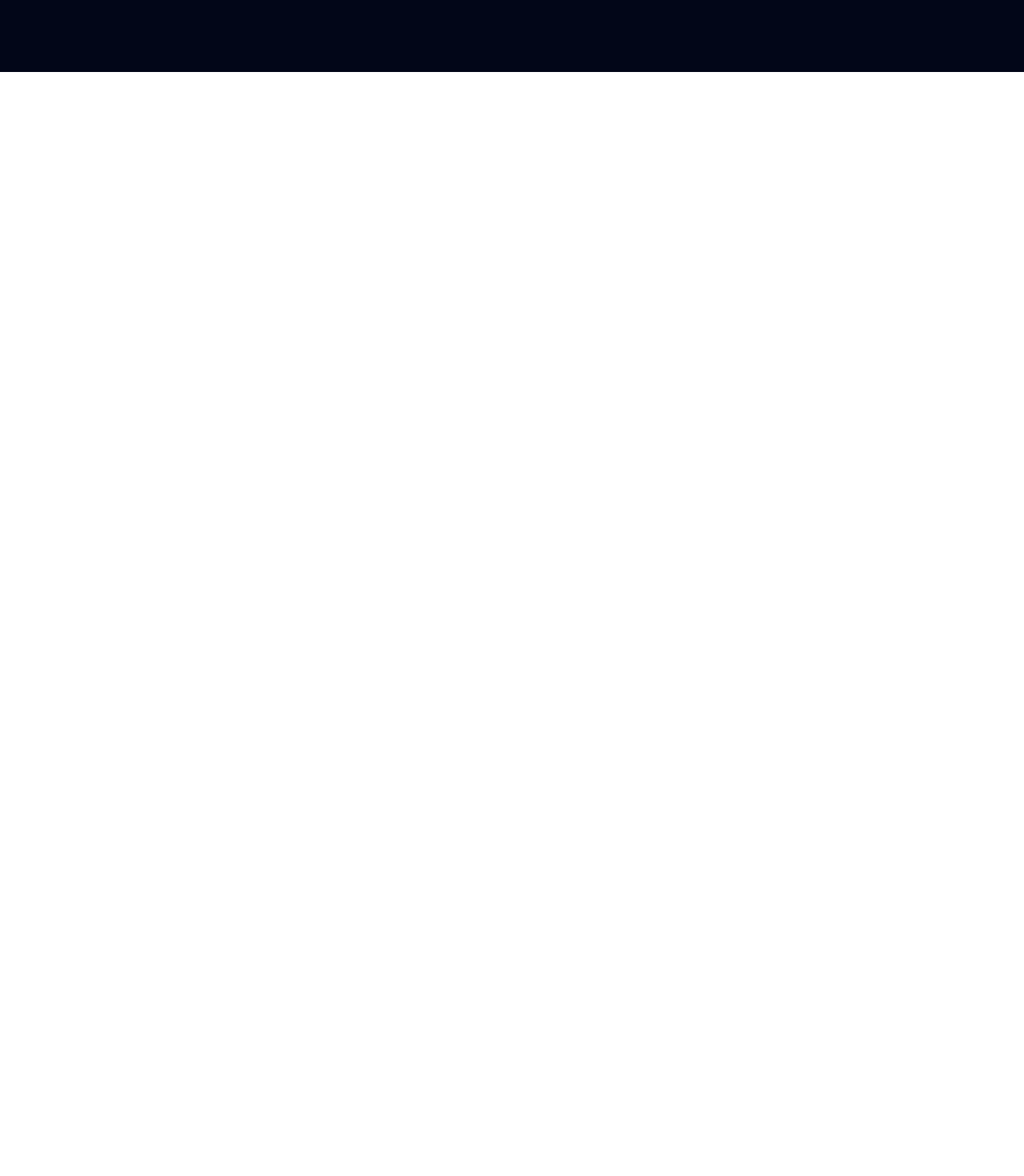
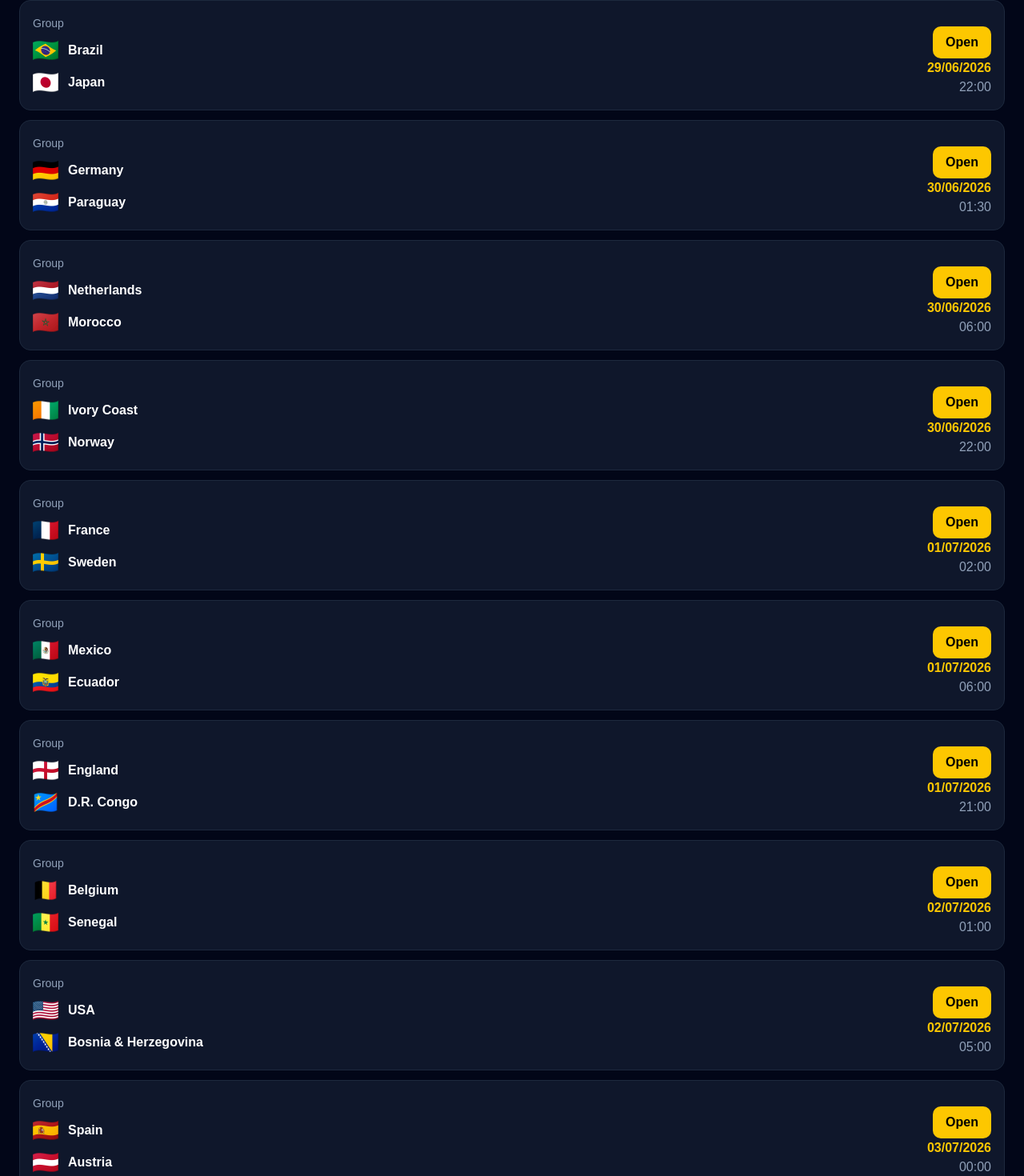
Before and after one commit to djurayevdavron/World-cup-2026-live, a React (Vite) app: page /matches in a window 1280 px wide. Shown: the part 710-2180 px from the top of the page at 80% size. Before the commit the page ends 800 px from the top, so only its background shows below. Built offline with nearby package versions, Linux system fonts and the light colour scheme.

Commit message:
Update matchesData.js

```diff
--- a/src/data/matchesData.js
+++ b/src/data/matchesData.js
@@ -1451,4 +1451,278 @@
 
     status: "finished",
   },
+  // ROUND OF 32
+
+{
+  id: 73,
+
+  homeTeam: "South Africa",
+  awayTeam: "Canada",
+
+  homeFlag: "/flags/south-africa-republic.png",
+  awayFlag: "/flags/canada.png",
+
+  date: "2026-06-29",
+  time: "00:00",
+
+  homeScore: 0,
+  awayScore: 1,
+
+  status: "finished",
+},
+
+{
+  id: 74,
+
+  homeTeam: "Brazil",
+  awayTeam: "Japan",
+
+  homeFlag: "/flags/brazil.png",
+  awayFlag: "/flags/japan.png",
+
+  date: "2026-06-29",
+  time: "22:00",
+
+  status: "upcoming",
+
+  stream: "https://app.setantasports.com/live/305102",
+},
+
+{
+  id: 75,
+
+  homeTeam: "Germany",
+  awayTeam: "Paraguay",
+
+  homeFlag: "/flags/germany.png",
+  awayFlag: "/flags/paraguay.png",
+
+  date: "2026-06-30",
+  time: "01:30",
+
+  status: "upcoming",
+
+  stream: "https://app.setantasports.com/live/305104",
+},
+
+{
+  id: 76,
+
+  homeTeam: "Netherlands",
+  awayTeam: "Morocco",
+
+  homeFlag: "/flags/netherlands.png",
+  awayFlag: "/flags/marocco.png",
+
+  date: "2026-06-30",
+  time: "06:00",
+
+  status: "upcoming",
+
+  stream: "https://app.setantasports.com/live/305106",
+},
+
+{
+  id: 77,
+
+  homeTeam: "Ivory Coast",
+  awayTeam: "Norway",
+
+  homeFlag: "/flags/ivory-coast.png",
+  awayFlag: "/flags/norway.png",
+
+  date: "2026-06-30",
+  time: "22:00",
+
+  status: "upcoming",
+
+  stream: "https://app.setantasports.com/live/305305",
+},
+
+{
+  id: 78,
+
+  homeTeam: "France",
+  awayTeam: "Sweden",
+
+  homeFlag: "/flags/france.png",
+  awayFlag: "/flags/sweden.png",
+
+  date: "2026-07-01",
+  time: "02:00",
+
+  status: "upcoming",
+
+  stream: "https://app.setantasports.com/live/305306",
+},
+
+{
+  id: 79,
+
+  homeTeam: "Mexico",
+  awayTeam: "Ecuador",
+
+  homeFlag: "/flags/mexico.png",
+  awayFlag: "/flags/ecuador.png",
+
+  date: "2026-07-01",
+  time: "06:00",
+
+  status: "upcoming",
+
+  stream: "https://app.setantasports.com/live/305307",
+},
+
+{
+  id: 80,
+
+  homeTeam: "England",
+  awayTeam: "D.R. Congo",
+
+  homeFlag: "/flags/england.png",
+  awayFlag: "/flags/DR-Congo.png",
+
+  date: "2026-07-01",
+  time: "21:00",
+
+  status: "upcoming",
+
+  stream: "https://app.setantasports.com/live/305308",
+},
+
+{
+  id: 81,
+
+  homeTeam: "Belgium",
+  awayTeam: "Senegal",
+
+  homeFlag: "/flags/belgium.png",
+  awayFlag: "/flags/senegal.png",
+
+  date: "2026-07-02",
+  time: "01:00",
+
+  status: "upcoming",
+
+  stream: "https://app.setantasports.com/live/305309",
+},
+
+{
+  id: 82,
+
+  homeTeam: "USA",
+  awayTeam: "Bosnia & Herzegovina",
+
+  homeFlag: "/flags/usa.png",
+  awayFlag: "/flags/bosnia.png",
+
+  date: "2026-07-02",
+  time: "05:00",
+
+  status: "upcoming",
+
+  stream: "https://app.setantasports.com/live/305310",
+},
+
+{
+  id: 83,
+
+  homeTeam: "Spain",
+  awayTeam: "Austria",
+
+  homeFlag: "/flags/spain.png",
+  awayFlag: "/flags/austria.png",
+
+  date: "2026-07-03",
+  time: "00:00",
+
+  status: "upcoming",
+
+  stream: "https://app.setantasports.com/live/305311",
+},
+
+{
+  id: 84,
+
+  homeTeam: "Portugal",
+  awayTeam: "Croatia",
+
+  homeFlag: "/flags/portugal.png",
+  awayFlag: "/flags/croatia.png",
+
+  date: "2026-07-03",
+  time: "04:00",
+
+  status: "upcoming",
+
+  stream: "https://app.setantasports.com/live/305312",
+},
+
+{
+  id: 85,
+
+  homeTeam: "Switzerland",
+  awayTeam: "Algeria",
+
+  homeFlag: "/flags/swits.png",
+  awayFlag: "/flags/algeria.png",
+
+  date: "2026-07-03",
+  time: "08:00",
+
+  status: "upcoming",
+
+  stream: "https://app.setantasports.com/live/305313",
+},
+
+{
+  id: 86,
+
+  homeTeam: "Australia",
+  awayTeam: "Egypt",
+
+  homeFlag: "/flags/australia.png",
+  awayFlag: "/flags/egypt.png",
+
+  date: "2026-07-03",
+  time: "23:00",
+
+  status: "upcoming",
+
+  stream: "https://app.setantasports.com/live/305314",
+},
+
+{
+  id: 87,
+
+  homeTeam: "Argentina",
+  awayTeam: "Cape Verde",
+
+  homeFlag: "/flags/argentina.png",
+  awayFlag: "/flags/cape-verde.png",
+
+  date: "2026-07-04",
+  time: "03:00",
+
+  status: "upcoming",
+
+  stream: "https://app.setantasports.com/live/305315",
+},
+
+{
+  id: 88,
+
+  homeTeam: "Colombia",
+  awayTeam: "Ghana",
+
+  homeFlag: "/flags/colombia.png",
+  awayFlag: "/flags/ghana.png",
+
+  date: "2026-07-04",
+  time: "06:30",
+
+  status: "upcoming",
+
+  stream: "https://app.setantasports.com/live/305316",
+},
 ];
```
